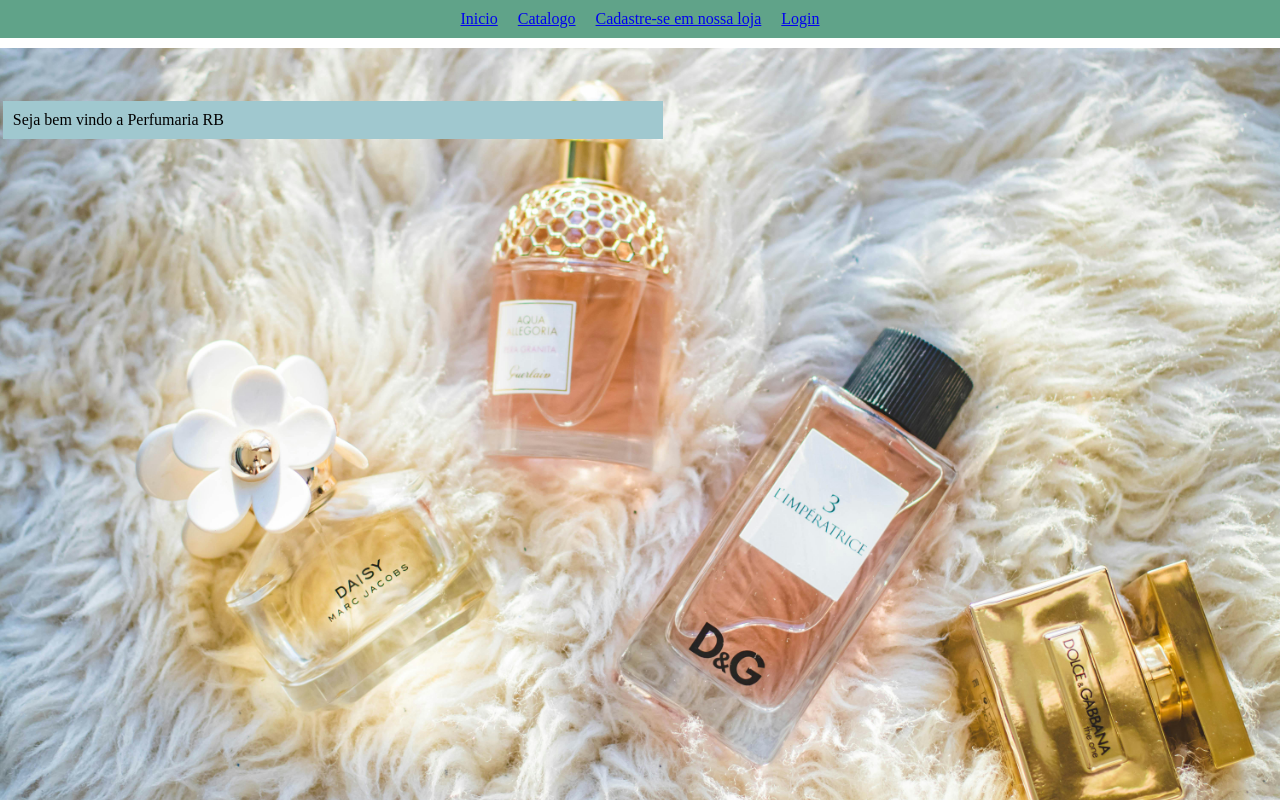
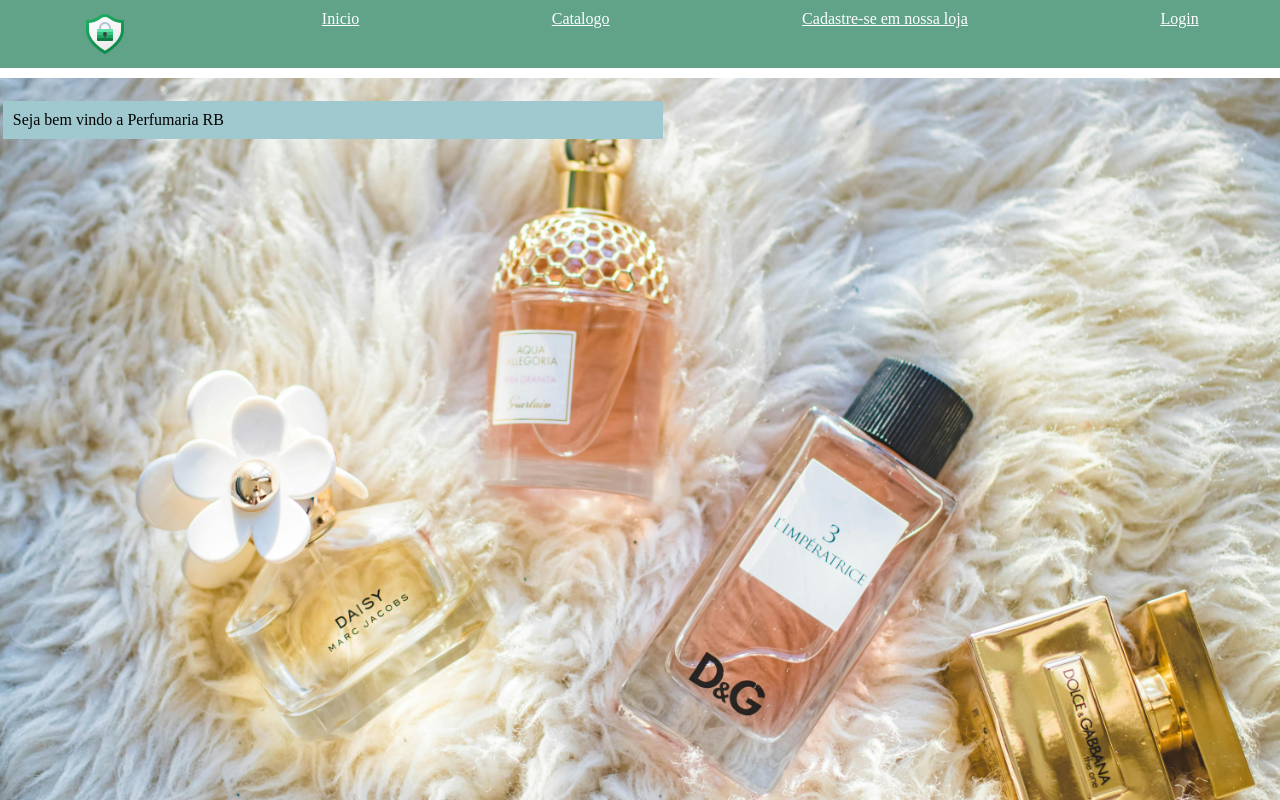
Before and after one commit to Ronaldobsb/Loginha, a plain HTML site: page indesx.html in a window 1280 px wide. Shown: the top 800 px of the page. Drawn offline with Linux system fonts and the light colour scheme.

Commit message:
lojinha
em andamento

```diff
--- a/indesx.html
+++ b/indesx.html
@@ -10,8 +10,9 @@
 <head>
 <body>
     <header>
+
         <nav>
-
+            <div class="icone"> <img src="icons8-escudo-de-segurança-verde-48.png" alt=""></div>
                 <a href="#">Inicio</a>
                 <a href="#">Catalogo</a>
                 <a href="#">Cadastre-se em nossa loja</a>
@@ -61,7 +62,7 @@
 
 
     </main>
-    <footer> RB Perfumaria</footer>
+    <footer>Todos diteito reservados a RB Perfumaria</footer>
 
 
 </body>
--- a/index.css
+++ b/index.css
@@ -10,12 +10,20 @@
 
 }
 
+.icone{
+    display: flex;
+}
+a{
+    color: white;
+ }
+
+
 nav{
 padding: 10px 0px;
 background-color: rgb(96, 163, 137);
 display: flex;
-justify-content: center;
-gap: 20px;
+justify-content: space-around;
+gap: 30px;
 
 }
 
@@ -45,12 +53,15 @@
 
 #menus{
     width: 100%;
-   display: flex;
-   justify-content: space-around;
+    display: flex;
+    justify-content: space-between;
+
     cursor: pointer;
     gap: 20px;
 
-}
+     }
+
+
 .promocoes{
    width: 100%;
 
--- a/inicio/index.css
+++ b/inicio/index.css
@@ -4,8 +4,16 @@
 
 }
 
+head{
+    background-color: antiquewhite;
+}
+
 header{
     width: 100%;
+}
+a{
+    color: white;
+
 }
 
 nav{
@@ -13,7 +21,7 @@
     background-color: rgb(96, 163, 137);
     display: flex;
     justify-content: center;
-    gap: 20px;
+    gap: 30px;
 
 }
 
```
Also changed, not shown: inicio/index.html (+1 -0 lines), icons8-escudo-de-segurança-verde-48.png (added).
